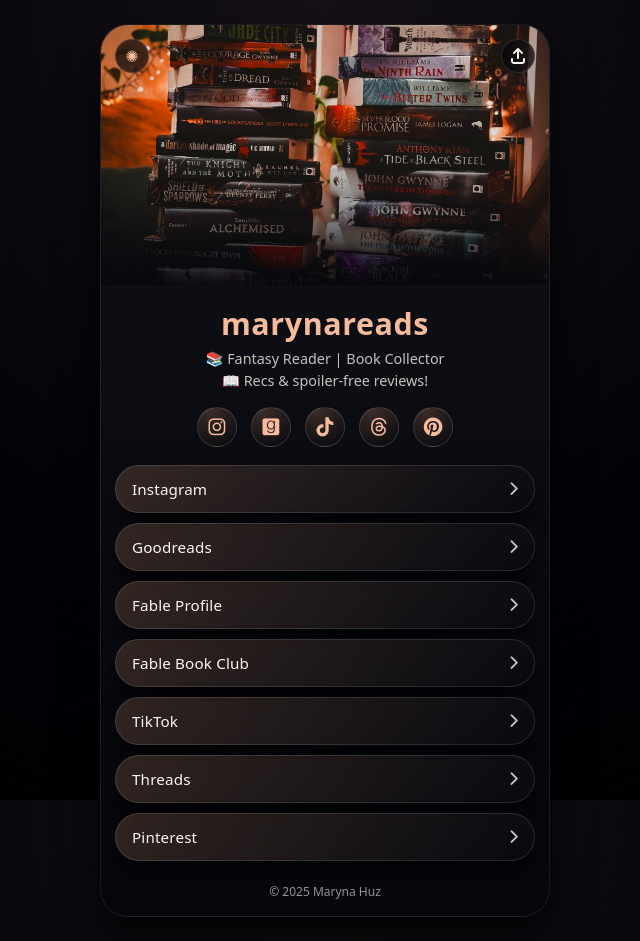
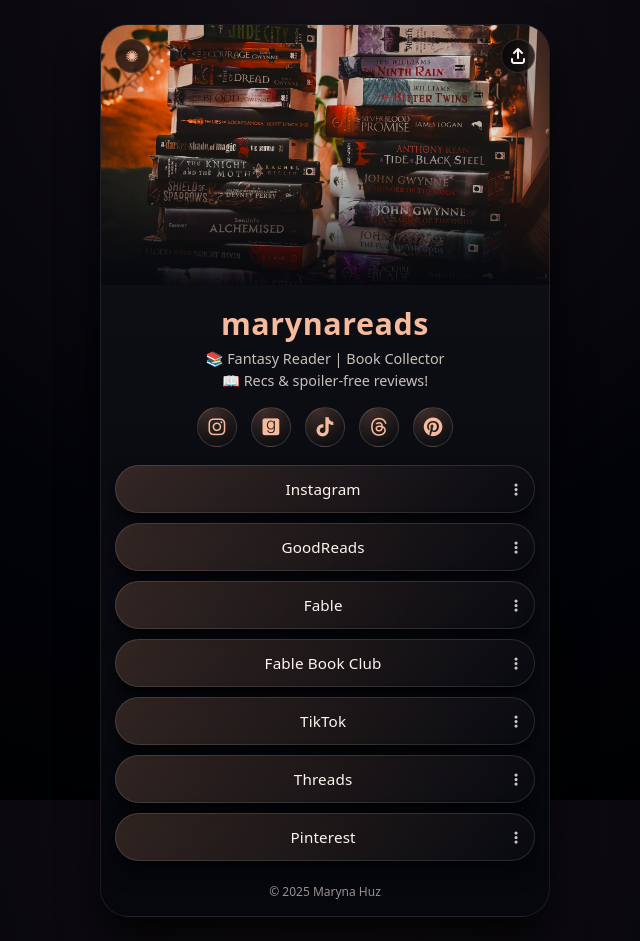
Before and after one commit to MarynaHuz/marynareads, a plain HTML site: page index.html in a window 1280 px wide. Shown: the whole page, without its empty margins (315-955 px from the left). Drawn offline with Linux system fonts and the light colour scheme.

Commit message:
format links

```diff
--- a/index.html
+++ b/index.html
@@ -25,9 +25,7 @@
           <!-- Replace with your real image path in the repo -->
           <img src="img/header.jpg" alt="Stacks of fantasy books" />
 
-            <button class="badge badge-left" aria-label="Featured">
-                ✺
-            </button>
+          <button class="badge badge-left" aria-label="Featured">✺</button>
 
           <button class="badge badge-right" aria-label="Share">
             <i class="fa-solid fa-arrow-up-from-bracket"></i>
@@ -42,103 +40,148 @@
           <p class="tagline">📖 Recs &amp; spoiler-free reviews!</p>
 
           <div class="social-row">
-                <a href="https://www.instagram.com/marynareads"
+            <a
+              href="https://www.instagram.com/marynareads"
               class="icon-button"
               aria-label="Instagram"
               target="_blank"
-                   rel="noreferrer">
+              rel="noreferrer"
+            >
               <i class="fa-brands fa-instagram"></i>
             </a>
 
-                <a href="https://www.goodreads.com/user/show/151715047-marynareads"
+            <a
+              href="https://www.goodreads.com/user/show/151715047-marynareads"
               class="icon-button"
               aria-label="Goodreads"
               target="_blank"
-                   rel="noreferrer">
+              rel="noreferrer"
+            >
               <i class="fa-brands fa-goodreads"></i>
             </a>
 
-                <a href="https://www.tiktok.com/@marynareads"
+            <a
+              href="https://www.tiktok.com/@marynareads"
               class="icon-button"
               aria-label="TikTok"
               target="_blank"
-                   rel="noreferrer">
+              rel="noreferrer"
+            >
               <i class="fa-brands fa-tiktok"></i>
             </a>
 
-                <a href="https://www.threads.com/@marynareads"
+            <a
+              href="https://www.threads.com/@marynareads"
               class="icon-button"
               aria-label="Threads"
               target="_blank"
-                   rel="noreferrer">
+              rel="noreferrer"
+            >
               <i class="fa-brands fa-threads"></i>
             </a>
 
-                <a href="https://www.pinterest.com/marynareadsbooks"
+            <a
+              href="https://www.pinterest.com/marynareadsbooks"
               class="icon-button"
               aria-label="Pinterest"
               target="_blank"
-                   rel="noreferrer">
+              rel="noreferrer"
+            >
               <i class="fa-brands fa-pinterest"></i>
             </a>
           </div>
         </section>
 
         <section class="links">
-            <a class="link-button"
+          <a
+            class="link-button"
             href="https://www.instagram.com/marynareads"
             target="_blank"
-               rel="noreferrer">
-                <span>Instagram</span>
-                <i class="fa-solid fa-chevron-right"></i>
+            rel="noreferrer"
+          >
+            <span class="link-spacer" aria-hidden="true"></span>
+            <span class="link-label">Instagram</span>
+            <span class="link-icon-dots" aria-hidden="true">
+              <i class="fa-solid fa-ellipsis-vertical"></i>
+            </span>
           </a>
 
-            <a class="link-button"
+          <a
+            class="link-button"
             href="https://www.goodreads.com/user/show/151715047-marynareads"
             target="_blank"
-               rel="noreferrer">
-                <span>Goodreads</span>
-                <i class="fa-solid fa-chevron-right"></i>
+            rel="noreferrer"
+          >
+            <span class="link-spacer" aria-hidden="true"></span>
+            <span class="link-label">GoodReads</span>
+            <span class="link-icon-dots" aria-hidden="true">
+              <i class="fa-solid fa-ellipsis-vertical"></i>
+            </span>
           </a>
 
-            <a class="link-button"
+          <a
+            class="link-button"
             href="https://fable.co/marynareads-557093078760?referralID=gZA8sOu7bI"
             target="_blank"
-               rel="noreferrer">
-                <span>Fable Profile</span>
-                <i class="fa-solid fa-chevron-right"></i>
+            rel="noreferrer"
+          >
+            <span class="link-spacer" aria-hidden="true"></span>
+            <span class="link-label">Fable</span>
+            <span class="link-icon-dots" aria-hidden="true">
+              <i class="fa-solid fa-ellipsis-vertical"></i>
+            </span>
           </a>
 
-            <a class="link-button"
+          <a
+            class="link-button"
             href="https://fable.co/club/whispers-of-elderwood-with-marynareads-244003220543"
             target="_blank"
-               rel="noreferrer">
-                <span>Fable Book Club</span>
-                <i class="fa-solid fa-chevron-right"></i>
+            rel="noreferrer"
+          >
+            <span class="link-spacer" aria-hidden="true"></span>
+            <span class="link-label">Fable Book Club</span>
+            <span class="link-icon-dots" aria-hidden="true">
+              <i class="fa-solid fa-ellipsis-vertical"></i>
+            </span>
           </a>
 
-            <a class="link-button"
+          <a
+            class="link-button"
             href="https://www.tiktok.com/@marynareads"
             target="_blank"
-               rel="noreferrer">
-                <span>TikTok</span>
-                <i class="fa-solid fa-chevron-right"></i>
+            rel="noreferrer"
+          >
+            <span class="link-spacer" aria-hidden="true"></span>
+            <span class="link-label">TikTok</span>
+            <span class="link-icon-dots" aria-hidden="true">
+              <i class="fa-solid fa-ellipsis-vertical"></i>
+            </span>
           </a>
 
-            <a class="link-button"
+          <a
+            class="link-button"
             href="https://www.threads.com/@marynareads"
             target="_blank"
-               rel="noreferrer">
-                <span>Threads</span>
-                <i class="fa-solid fa-chevron-right"></i>
+            rel="noreferrer"
+          >
+            <span class="link-spacer" aria-hidden="true"></span>
+            <span class="link-label">Threads</span>
+            <span class="link-icon-dots" aria-hidden="true">
+              <i class="fa-solid fa-ellipsis-vertical"></i>
+            </span>
           </a>
 
-            <a class="link-button"
+          <a
+            class="link-button"
             href="https://www.pinterest.com/marynareadsbooks"
             target="_blank"
-               rel="noreferrer">
-                <span>Pinterest</span>
-                <i class="fa-solid fa-chevron-right"></i>
+            rel="noreferrer"
+          >
+            <span class="link-spacer" aria-hidden="true"></span>
+            <span class="link-label">Pinterest</span>
+            <span class="link-icon-dots" aria-hidden="true">
+              <i class="fa-solid fa-ellipsis-vertical"></i>
+            </span>
           </a>
         </section>
 
```
Lines whose indentation alone changed are shown as unchanged.
